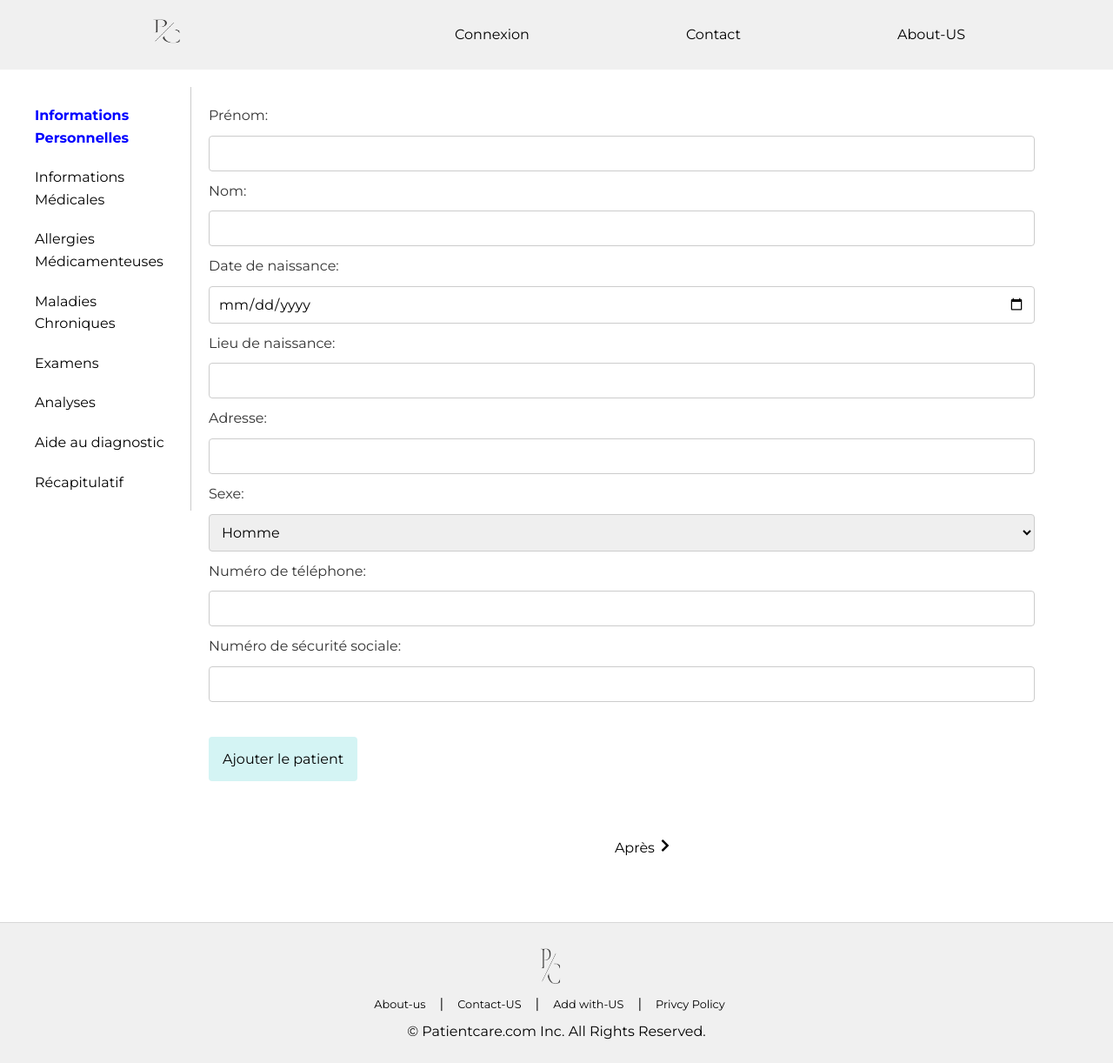
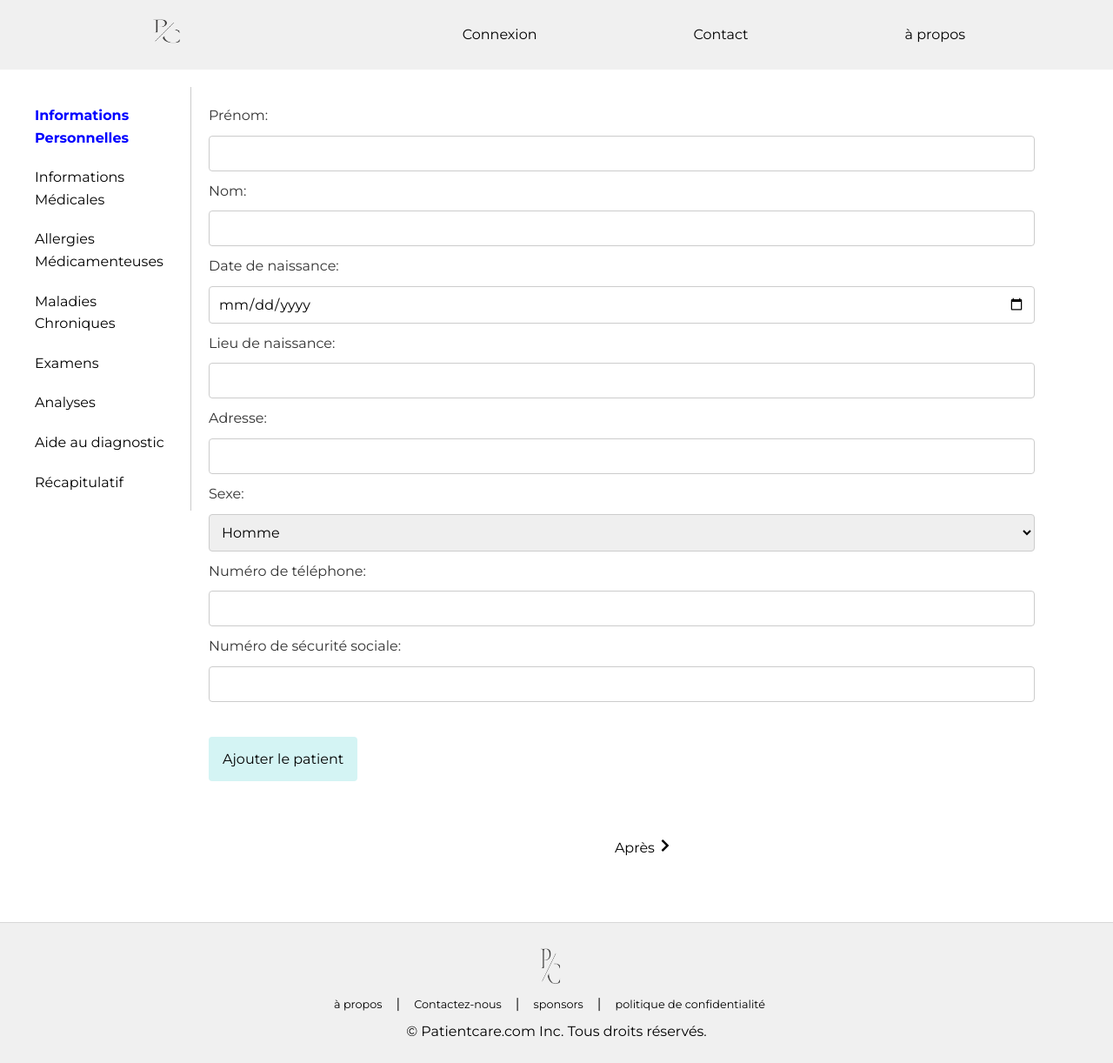
Before and after one commit to gouderhaithem/patinetcarehelth, a Next.js app: page /create-patient in a window 1280 px wide. Shown: the whole page at 87% size. Built offline with nearby package versions, Linux system fonts and the light colour scheme; no server answers.

Commit message:
Update Layout.tsx

```diff
--- a/components/Layout.tsx
+++ b/components/Layout.tsx
@@ -47,7 +47,7 @@ const Layout = ({ children, title = 'Patientcare', user }: Props) => {
                    <li> <Link href="/"><a className={isActive('/')} >Connexion</a></Link></li>
 
            <li>         <Link href="/contact"><a className={isActive('/contact')} >Contact</a></Link></li>
-           <li> <Link href="/about"><a className={isActive('/')} >About-US</a></Link></li>
+           <li> <Link href="/about"><a className={isActive('/')} >à propos</a></Link></li>
                 </ul>
             );
         }
@@ -148,23 +148,23 @@ const Layout = ({ children, title = 'Patientcare', user }: Props) => {
 <Image src="/images/icon.png" alt="Company Logo" width={60} height={60} style={{paddingRight:"1rem"}}/>
 <ul className={styles.menu}>
         <li>
-          <a href="">About-us </a>{" "}
+          <a href="">à propos</a>{" "}
         </li>
         <li>|</li>
         <li>
-          <a href="">Contact-US </a>
+          <a href="">Contactez-nous </a>
         </li>
         <li>|</li>
         <li>
-          <a href="">Add with-US </a>
+          <a href="">sponsors</a>
         </li>
         <li>|</li>
         <li>
-          <a href="">Privcy Policy </a>
+          <a href="">politique de confidentialité </a>
         </li>
       </ul>
       <div style={{ color: "black" }}>
-        <p>&copy; Patientcare.com Inc. All Rights Reserved.</p>
+        <p>&copy; Patientcare.com Inc. Tous droits réservés.</p>
       </div>
     </footer>
             <style jsx global>{`
```
